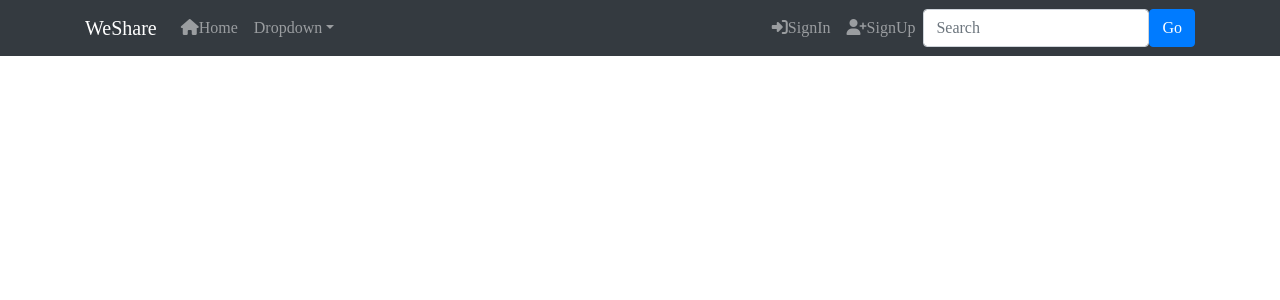
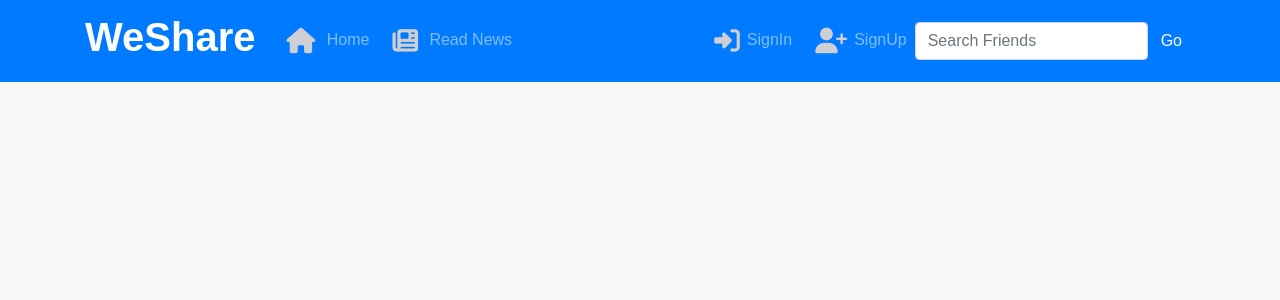
Before and after one commit to mihayounas/weshare-milestone5-code-institute, a React (Create React App) app: page / in a window 1280 px wide. Shown: the top 300 px of the page. Built offline with nearby package versions, Linux system fonts and the light colour scheme.

Commit message:
Style the navbar to be user friendly

```diff
--- a/src/App.module.css
+++ b/src/App.module.css
@@ -1,3 +1,36 @@
 .App {
-    font-family: "DM Sans, sans-serif"
-}
+    font-family: "DM Sans", sans-serif;
+    background-color: #f8f8f8;
+    min-height: 100vh;
+  }
+
+  * {
+    box-sizing: border-box;
+  }
+
+  a {
+    color: #555555;
+    transition: color ease-in-out 0.3s;
+  }
+
+  a:hover {
+    text-decoration: none;
+  }
+
+  a:hover i {
+    color: #2142b2;
+    transition: color ease-in-out 0.3s;
+  }
+
+  i {
+    color: #cfced3;
+    font-size: 1.6rem;
+    padding: 7px;
+    vertical-align: middle;
+  }
+
+  i:hover {
+    cursor: pointer;
+    transition: color ease-in-out 0.3s;
+    color: #2142b2;
+  }
--- a/src/components/NavBar.js
+++ b/src/components/NavBar.js
@@ -1,30 +1,26 @@
 import React from 'react';
-import {Navbar, Container, Nav, NavDropdown,Form,FormControl,Button} from "react-bootstrap";
+import {Navbar, Container, Nav, NavDropdown,FormControl,Button} from "react-bootstrap";
 import styles from "../styles/NavBar.module.css"
 
+
+
 const NavBar = () => {
-  return  <Navbar collapseOnSelect expand="lg" bg="dark" variant="dark" fixed="top">
-    <Container>
-  <Navbar.Brand href="#home">WeShare</Navbar.Brand>
+  return  <Navbar className= {styles.NavBar}  collapseOnSelect expand="lg" bg="primary" variant="dark" fixed="top">
+    <Container className={styles.Tabs}>
+   <Navbar.Brand href="#home"><h1>WeShare</h1></Navbar.Brand>
   <Navbar.Toggle aria-controls="responsive-navbar-nav" />
-  <Navbar.Collapse id="responsive-navbar-nav">
+  <Navbar.Collapse id="responsive-navbar-nav" >
     <Nav className="mr-auto">
-    <Nav.Link href="#"><i className="fas fa-home"></i>Home</Nav.Link>
+    <Nav.Link href="#"><i className="fas fa-home"></i> Home</Nav.Link>
+    <Nav.Link href="#"><i class="fa fa-newspaper"></i> Read News</Nav.Link>
 
-      <NavDropdown title="Dropdown" id="collasible-nav-dropdown">
-        <NavDropdown.Item href="#action/3.1">Action</NavDropdown.Item>
-        <NavDropdown.Item href="#action/3.2">Another action</NavDropdown.Item>
-        <NavDropdown.Item href="#action/3.3">Something</NavDropdown.Item>
-        <NavDropdown.Divider />
-        <NavDropdown.Item href="#action/3.4">Separated link</NavDropdown.Item>
-      </NavDropdown>
       </Nav>
     <Nav>
     <Nav.Link href="#"><i className="fas fa-sign-in-alt"></i>SignIn</Nav.Link>
     <Nav.Link href="#"><i className="fas fa-user-plus"></i>SignUp</Nav.Link>
     </Nav>
     <Nav>
-    <FormControl type="text" placeholder="Search" />
+    <FormControl type="text" placeholder="Search Friends" />
     <Button type="submit">Go</Button>
   </Nav>
   </Navbar.Collapse>
--- a/src/styles/NavBar.module.css
+++ b/src/styles/NavBar.module.css
@@ -1,5 +1,4 @@
-.NavBar{
-    background-color: blue;
-    border: 5px solid white;
-    font-family: 'Lobster', cursive,  sans-serif
+.NavBar h1 {
+    font-family: 'Lobster', cursive,  sans-serif;
+    font-weight: 900;
 }
```
